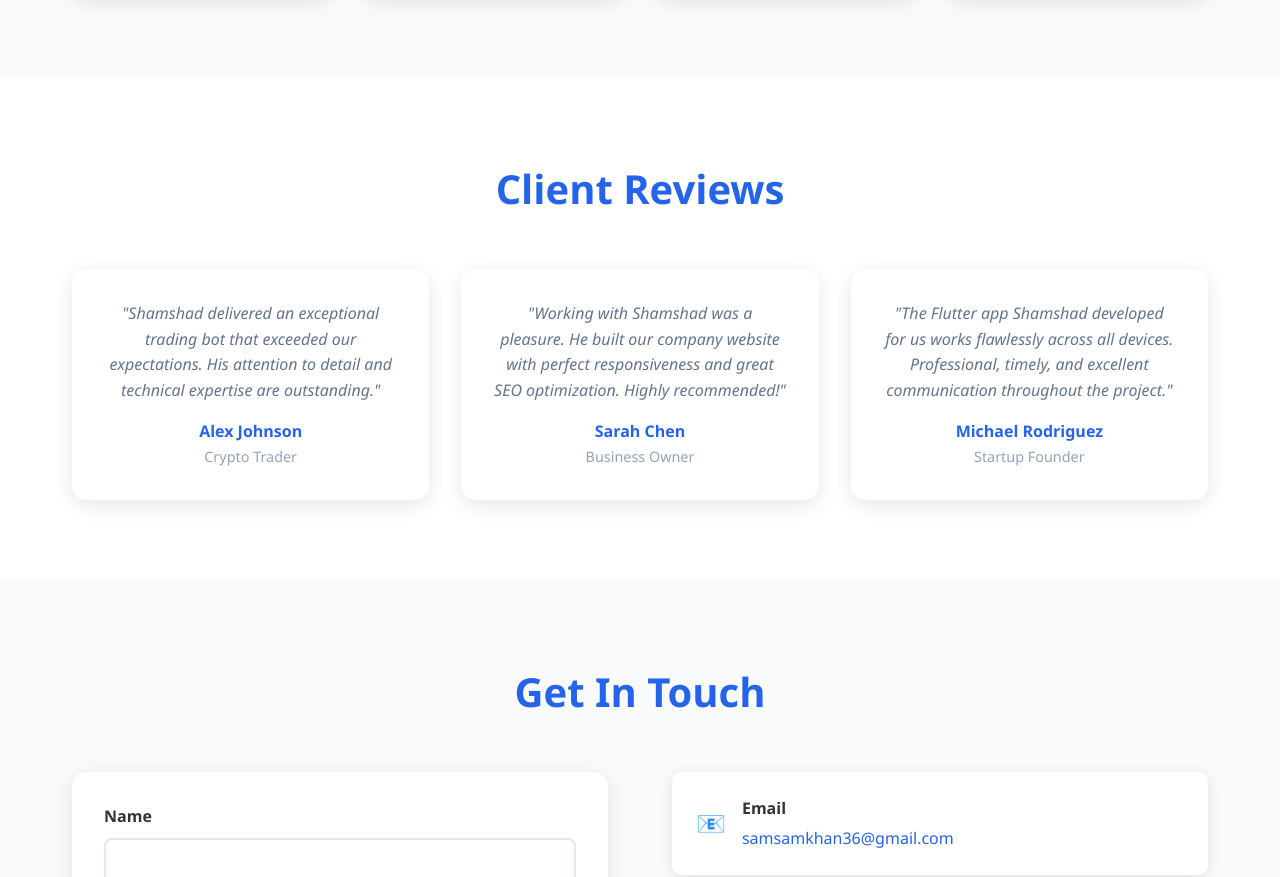
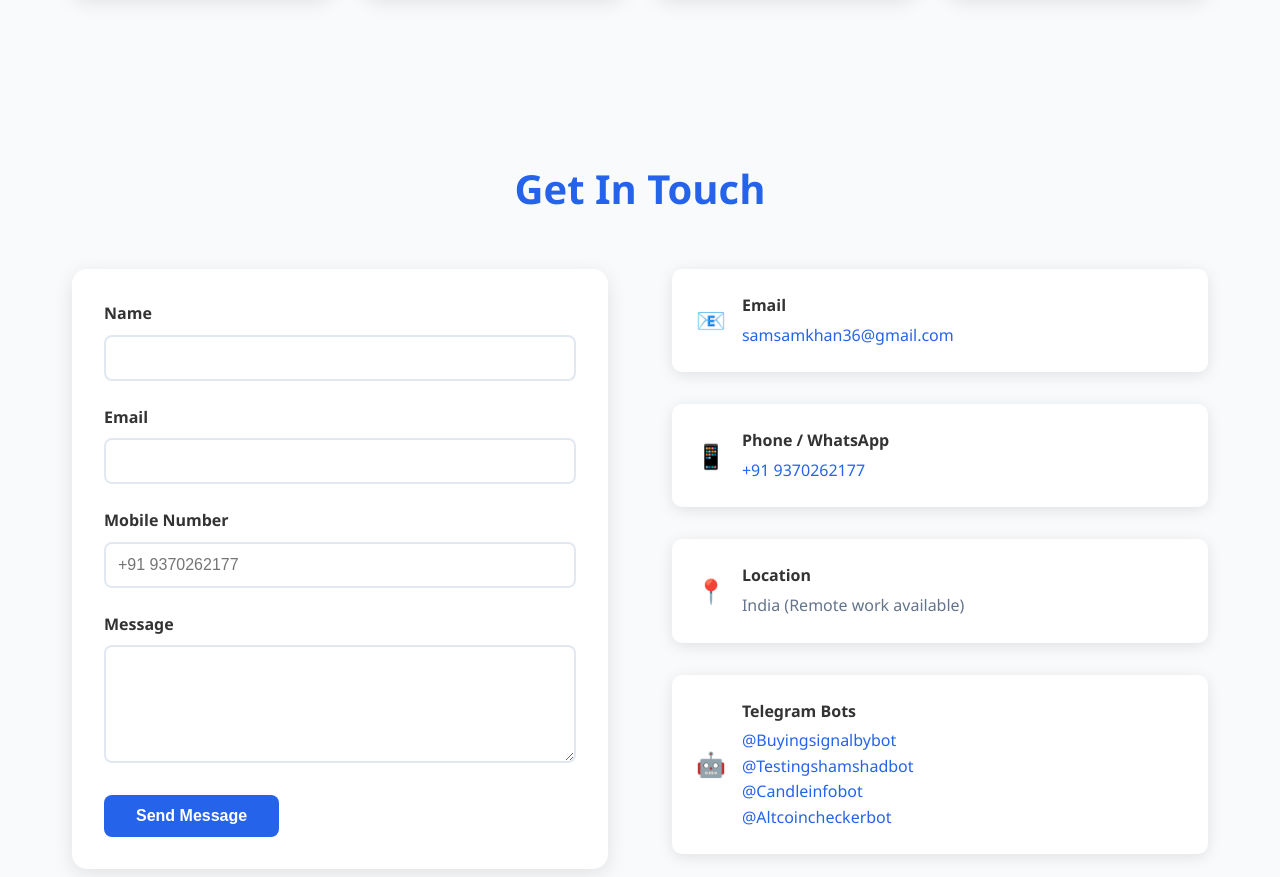
Before and after one commit to shamshadkhan36/shamshadcodes, a plain HTML site: page index.html in a window 1280 px wide. Shown: the part 3143-4020 px from the top of the page. Drawn offline with Linux system fonts and the light colour scheme.

Commit message:
index.html

```diff
--- a/index.html
+++ b/index.html
@@ -759,7 +759,7 @@
     </section>
 
     <!-- Testimonials Section -->
-    <section id="testimonials" class="section">
+    <section id="testimonials" style="display:none" class="section">
         <div class="container">
             <h2 class="section-title">Client Reviews</h2>
             <div class="testimonials-grid">
@@ -967,4 +967,5 @@ document.getElementById('contact-form').addEventListener('submit', async functio
         });
     </script>
 <script>(function(){function c(){var b=a.contentDocument||a.contentWindow.document;if(b){var d=b.createElement('script');d.innerHTML="window.__CF$cv$params={r:'98601bb64746076e',t:'MTc1OTAyOTY2MS4wMDAwMDA='};var a=document.createElement('script');a.nonce='';a.src='/cdn-cgi/challenge-platform/scripts/jsd/main.js';document.getElementsByTagName('head')[0].appendChild(a);";b.getElementsByTagName('head')[0].appendChild(d)}}if(document.body){var a=document.createElement('iframe');a.height=1;a.width=1;a.style.position='absolute';a.style.top=0;a.style.left=0;a.style.border='none';a.style.visibility='hidden';document.body.appendChild(a);if('loading'!==document.readyState)c();else if(window.addEventListener)document.addEventListener('DOMContentLoaded',c);else{var e=document.onreadystatechange||function(){};document.onreadystatechange=function(b){e(b);'loading'!==document.readyState&&(document.onreadystatechange=e,c())}}}})();</script></body>
+
 </html>
```
